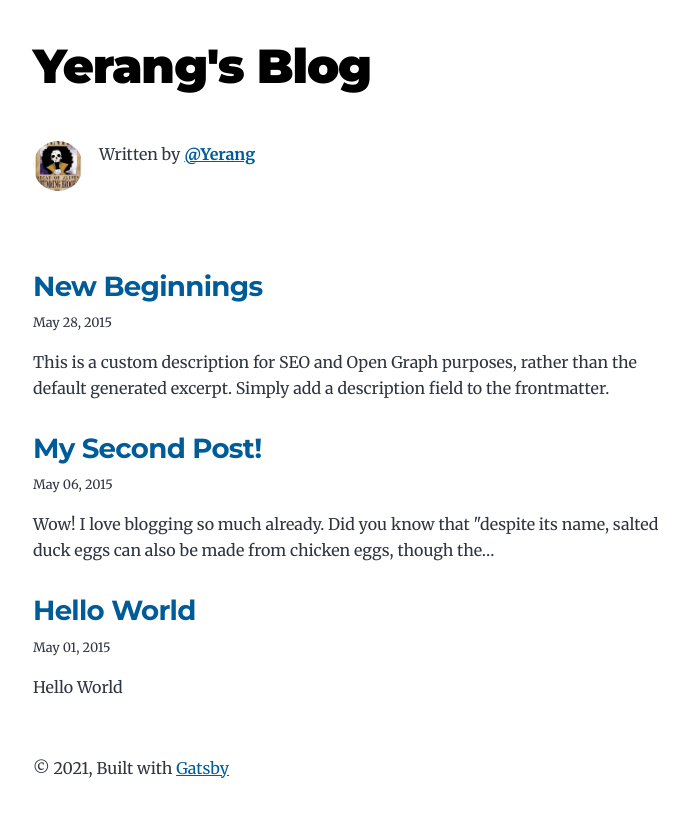
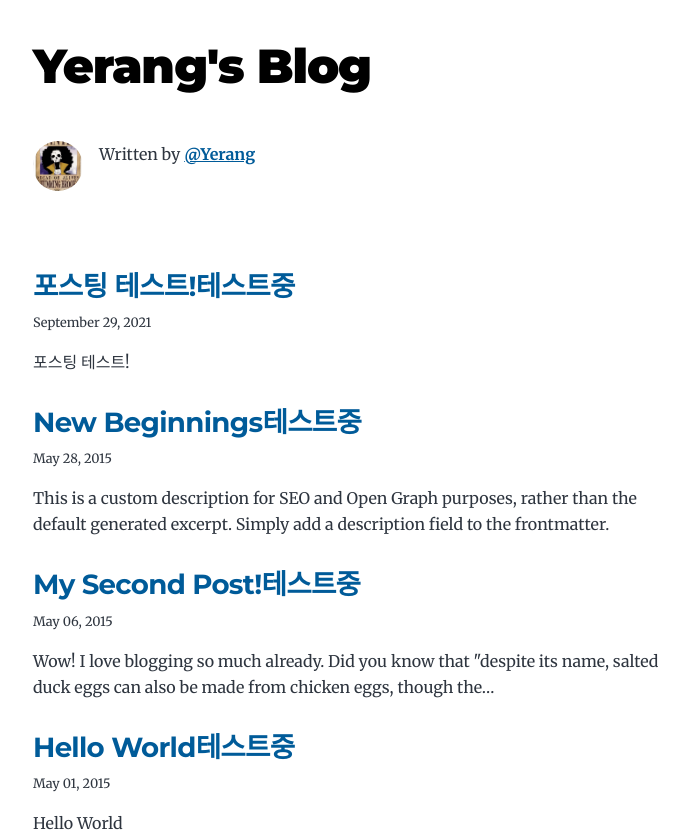
Before and after one commit to Yerang-Kim/myBlog, a Gatsby site: page / in a window 1280 px wide. Shown: the top 839 px of the page, without its empty margins (291-980 px from the left). Built offline with nearby package versions, Linux system fonts and the light colour scheme; Gatsby itself is replaced by a stand-in of ours.

Commit message:
simple hover effect on title

```diff
--- /dev/null
+++ b/content/blog/test-post/index.md
@@ -0,0 +1,7 @@
+---
+title: 포스팅 테스트!
+date: "2021-09-29T23:46:37.121Z"
+tags: ["gatsby", "test"]
+---
+
+포스팅 테스트!
--- a/src/pages/index.js
+++ b/src/pages/index.js
@@ -41,7 +41,7 @@ const BlogIndex = ({ data, location }) => {
                 <header>
                   <h2>
                     <Link to={post.fields.slug} itemProp="url">
-                      <span itemProp="headline">{title}</span>
+                      <span itemProp="headline">{title}테스트중</span>
                     </Link>
                   </h2>
                   <small>{post.frontmatter.date}</small>
--- a/src/style.css
+++ b/src/style.css
@@ -264,6 +264,10 @@ a:focus {
   margin-top: var(--spacing-8);
 }
 
+.post-list-item h2 :hover {
+  background-color: aquamarine;
+}
+
 .post-list-item p {
   margin-bottom: var(--spacing-0);
 }
```
